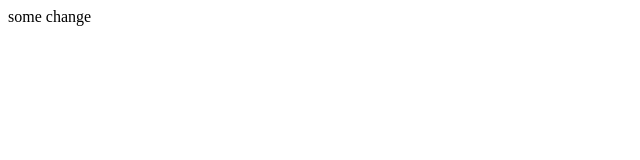
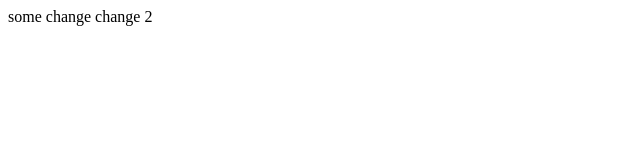
Before and after one commit to DanaDonev/task3, a plain HTML site: page gitdir/index.html in a window 1280 px wide. Shown: the full height of the page, 0-640 px from the left. Drawn offline with Linux system fonts and the light colour scheme.

Commit message:
developer change 2

```diff
--- a/gitdir/index.html
+++ b/gitdir/index.html
@@ -1 +1,2 @@
 <p1>some change</p1>
+<p1>change 2</p>
```
